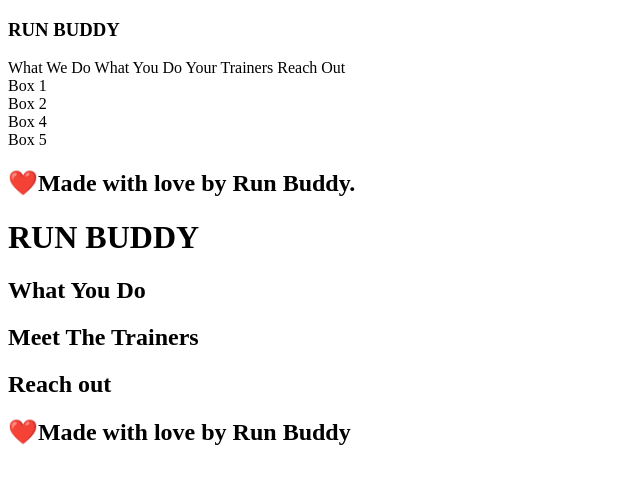
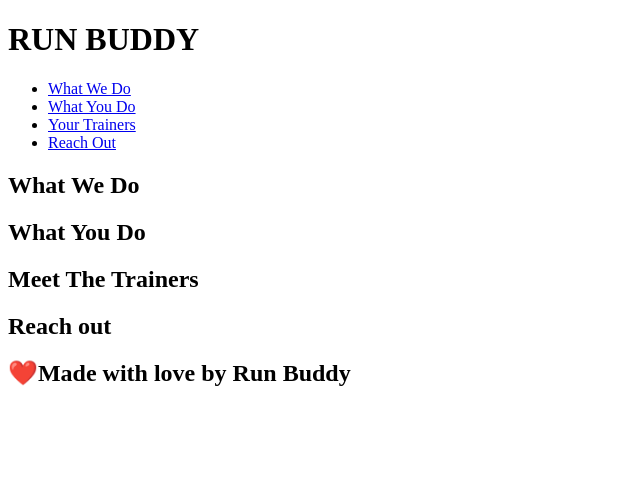
Before and after one commit to Phernandez4109/run-buddy, a plain HTML site: page index.html in a window 1280 px wide. Shown: the whole page, without its empty margins (0-640 px from the left). Drawn offline with Linux system fonts and the light colour scheme.

Commit message:
added elemts

```diff
--- a/index.html
+++ b/index.html
@@ -1,41 +1,42 @@
 <!DOCTYPE html>
 <html long="en">
     <head>
-        <meta charset="UTF-8" />
-        <title>Run Buddy</title>
-    </head>
-    <body>
-        <h3>RUN BUDDY</h3>
-        What We Do What You Do Your Trainers Reach Out
+    <meta charset="UTF-8" />
 
 
-    </body>
-</html>
-
-<div>Box 1</div>
-
-<div>
-          Box 2
-</div>
-
-
-                        <div>Box 4</div>
-                       <div>Box 5</div>
-<div>
-
-
-
-<footer>
-    <h2>❤️Made with love by Run Buddy.</h2>
-</footer>
 
 <!--navigation-->
 <header>
     <h1> RUN BUDDY</h1>
+    <nav>
+        <!--undorded list of elements-->
+        <ul>
+            <!--list of element-->
+            <li>
+                <a href="#what-we-do">What We Do</a>
+            </li>
+            <li>
+                <a href="#what-you-do">What You Do</a>
+            </li>
+            <li>
+                <a href="your-trainers">Your Trainers</a>
+            </li>
+            <li>
+                <a href="reach out">Reach Out</a>
+            </li>
+        </ul>
+
+    </nav>
+
 </header>
 <!--Hero/jumbotron-->
 <section>
 
+</section>
+
+<!--what we do-->
+<section>
+    <h2>What We Do</h2>
 </section>
 
 <!--"what you do" section-->
@@ -56,6 +57,4 @@
     <h2>❤️Made with love by Run Buddy</h2>
 </footer>
 
-</body>
-
 </html>
```
